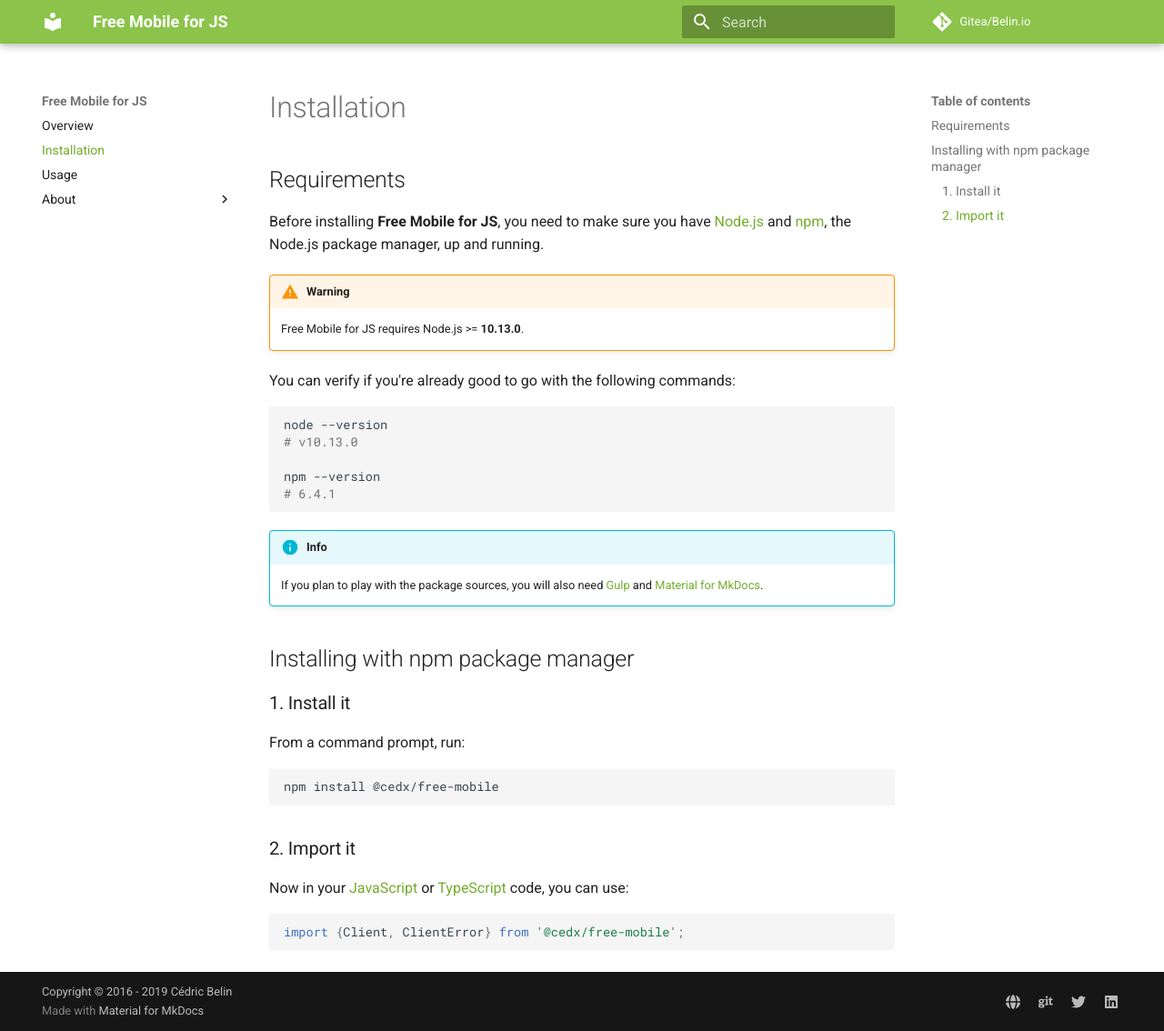
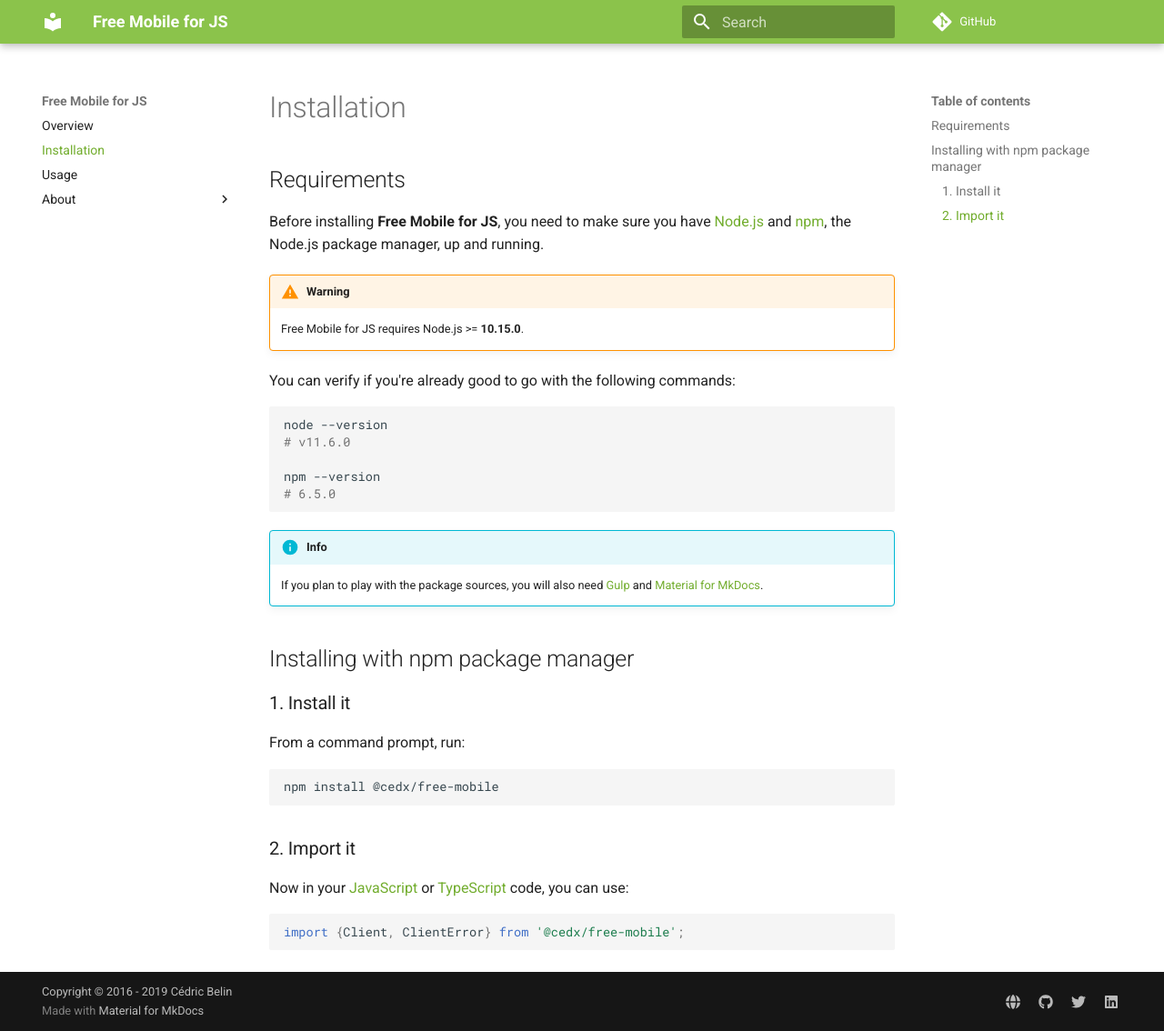
Before and after one commit to cedx/free-mobile.js, an MkDocs documentation site: the page built from doc/installation.md, in a window 1280 px wide and 1134 px high. Shown: the whole window at 91% size. Built offline with MkDocs 1.6.1 and Material for MkDocs 9.7.7, drawn with Linux system fonts in a browser that asks for light colours; comment, search, counter and statistics services are not loaded.

````diff
--- a/doc/installation.md
+++ b/doc/installation.md
@@ -5,16 +5,16 @@ Before installing **Free Mobile for JS**, you need to make sure you have [Node.j
 and [npm](https://www.npmjs.com), the Node.js package manager, up and running.
 
 !!! warning
-    Free Mobile for JS requires Node.js >= **10.13.0**.
+    Free Mobile for JS requires Node.js >= **10.15.0**.
 
 You can verify if you're already good to go with the following commands:
 
 ```shell
 node --version
-# v10.13.0
+# v11.6.0
 
 npm --version
-# 6.4.1
+# 6.5.0
 ```
 
 !!! info
--- a/mkdocs.yml
+++ b/mkdocs.yml
@@ -6,8 +6,8 @@ site_url: https://dev.belin.io/free-mobile.js
 docs_dir: doc
 site_dir: web
 
-repo_name: Gitea/Belin.io
-repo_url: https://git.belin.io/cedx/free-mobile.js
+repo_name: GitHub
+repo_url: https://github.com/cedx/free-mobile.js
 edit_uri: ''
 
 copyright: Copyright &copy; 2016 - 2019 Cédric Belin
@@ -18,7 +18,7 @@ google_analytics:
 extra:
   social:
   - {type: globe, link: 'https://belin.io'}
-  - {type: git, link: 'https://git.belin.io/cedx'}
+  - {type: github, link: 'https://github.com/cedx'}
   - {type: twitter, link: 'https://twitter.com/cedxbelin'}
   - {type: linkedin, link: 'https://linkedin.com/in/cedxbelin'}
 
````
Also changed, not shown: README.md (+2 -2 lines), doc/usage.md (+1 -1 lines).
